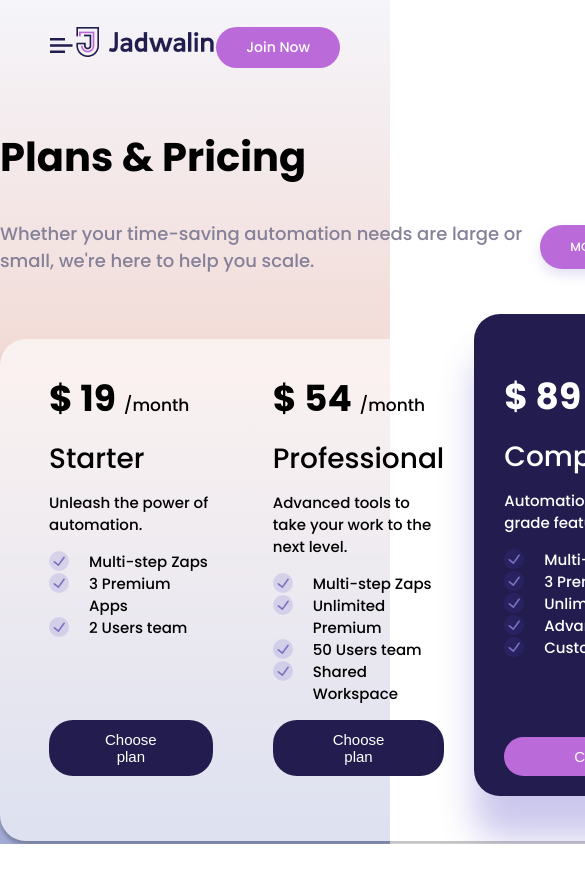
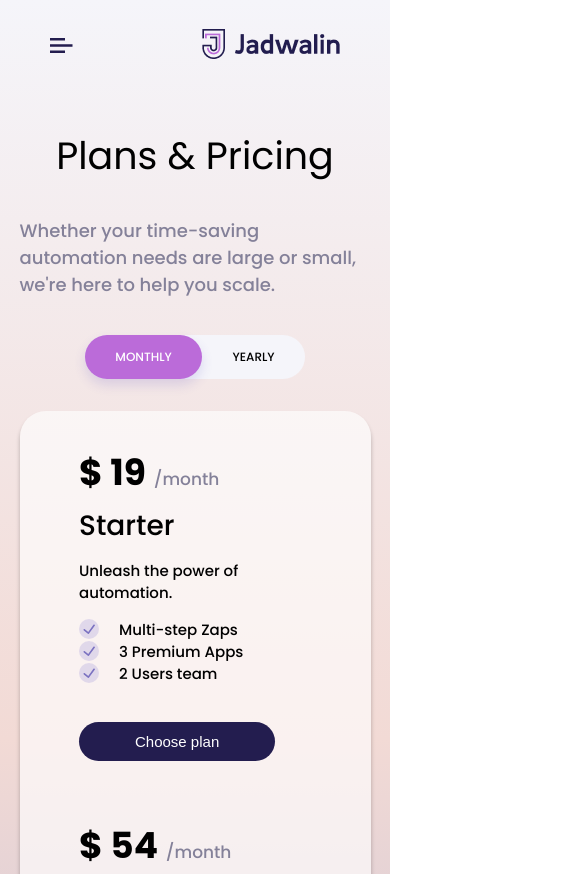
Before and after one commit to UncleChernomor/Netpeak-Group, a plain HTML site: page index.html in a window 390 px wide. Shown: the top 874 px of the page, 585 px wide, since content can reach past the window. Before the commit the page ends 844 px from the top, so only its background shows below. Drawn offline with Linux system fonts and the light colour scheme.

Commit message:
main task solved

```diff
--- a/css/_varaiblles.scss
+++ b/css/_varaiblles.scss
@@ -7,6 +7,7 @@ $background-active: #231D4F;
 
 $card-width: 232px;
 $card-width-active: 292px;
+$card-width-small: 272px;
 $card-height: 353px;
 $card-height-active: 393px;
 
--- a/css/elements/_card.scss
+++ b/css/elements/_card.scss
@@ -42,6 +42,8 @@ ul li:before {
         &--unit {
             font-weight: 500;
             font-size: 17px;
+            line-height: 26px;
+            color: #848199;
         }
     }
 
@@ -124,8 +126,11 @@ ul li:before {
 }
 
 @media (max-width: 1020px) {
-    .cards {
-        display: flex;
-        flex-direction: column;
+    .card {
+        padding: 10px 20px;
+
+        &-active {
+            top: auto;
+        }
     }
 }
--- a/css/elements/_header.scss
+++ b/css/elements/_header.scss
@@ -10,6 +10,10 @@
         display: inherit;
         justify-content: space-between;
         flex-grow: 1;
+
+        @media (max-width: 767px) {
+            justify-content: flex-end;
+        }
     }
 
     &-menu__popup {
@@ -34,5 +38,9 @@
             cursor: pointer;
             background-color: $choose-button-hover;
         }
+
+        @media (max-width: 767px) {
+            display: none;
+        }
     }
 }
--- a/css/elements/_promo.scss
+++ b/css/elements/_promo.scss
@@ -1,12 +1,23 @@
 .promo {
     h1 {
         font-size: 40px;
+        font-weight: 400;
+        line-height: 60px;
+
+        @media (max-width: 1020px) {
+            font-size: 38px;
+            text-align: center;
+        }
     }
 
     &-body {
         display: flex;
         justify-content: space-between;
         align-items: center;
+
+        @media (max-width: 1020px) {
+            flex-direction: column;
+        }
     }
 
     &__text {
@@ -31,6 +42,10 @@
 
         border-radius: 22px;
         background-color: $background-white;
+
+        @media (max-width: 1020px) {
+            margin-top: 37px;
+        }
 
         &--on {
             @include button-toggle;
--- a/css/elements/_proupose.scss
+++ b/css/elements/_proupose.scss
@@ -6,6 +6,7 @@
     &-cards {
         position: relative;
         padding: 0px 19px 20px 19px;
+        margin-bottom: 69px;
         display: flex;
         justify-content: space-between;
 
@@ -14,5 +15,22 @@
         background: rgba(255, 255, 255, 0.64);
         box-shadow: 0px 4px 4px rgba(0, 0, 0, 0.25);
     }
+}
 
+@media (max-width: 1020px) {
+    .proupose {
+        padding-top: 32px;
+
+        &-cards {
+            padding: 32px 8px 8px 8px;
+            margin-bottom: 64px;
+            display: flex;
+            flex-direction: column;
+            justify-content: center;
+            align-items: center;
+
+            background: rgba(255, 255, 255, 0.64);
+            box-shadow: 0px 4px 4px rgba(0, 0, 0, 0.25);
+        }
+    }
 }
--- a/css/styles.scss
+++ b/css/styles.scss
@@ -22,6 +22,6 @@ body {
 
 @media (max-width: 1020px) {
     .wrapper {
-        width: 760px;
+        width: 90%;
     }
 }
```
Also changed, not shown: css/styles.css, 1 other file.
